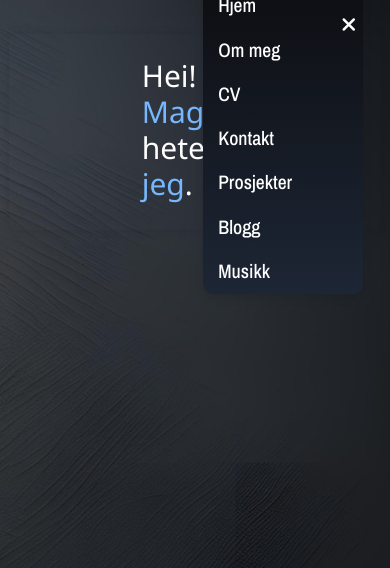
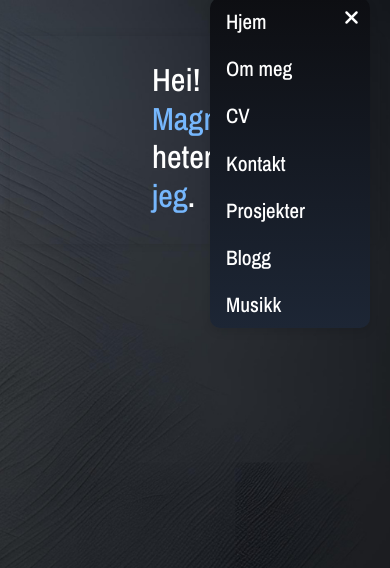
Before and after one commit to OpusMag/magnuslyngra.no, a PHP site: page /index.html in a window 390 px wide, after a click that opens the changed part. Shown: the top 568 px of the page. Run offline with PHP 8.4, Linux system fonts and the light colour scheme; some libraries are stand-ins or nearby versions.

Commit message:
Fixing mobile navbar

```diff
--- a/www/blogg.html
+++ b/www/blogg.html
@@ -51,7 +51,7 @@
             });
             </script>
           <!-- Second navbar: visible on smaller screens -->
-          <div class="collapse w3-animate-opacity" id="navbarNav">
+          <div class="collapse" id="navbarNav">
             <a class="nav-link" href="index.html">Hjem</a>
             <a class="nav-link" href="ommeg.html">Om meg</a>
             <a class="nav-link" href="cv.html">CV</a>
--- a/www/cover.css
+++ b/www/cover.css
@@ -871,25 +871,6 @@ p {
   z-index: 1000;
 }
 
-.nav-mobile {
-  padding: 1%;
-  margin-top: 1rem;
-  justify-content: end;
-  position: relative;
-  z-index: 1000;
-
-}
-
-.navbar-toggler {
-  display: none;
-  margin-top: 2px;
-  margin-right: 2px;
-}
-
-.collapse {
-  display: none;
-}
-
 .nav-masthead .nav-link {
   padding: 0.3rem 0;
   font-weight: 700;
@@ -921,14 +902,12 @@ p {
 /* Show the second navbar and the toggle button on smaller screens */
 @media (max-width: 1023.98px) {
   .navbar-toggler {
-    display: block;
     width: 40px;
     height: 40px;
     font-size: 20px;
     background: linear-gradient(to bottom, #ffffff, #e1e1e1);
     float: inline-end;
     margin-right: 1px;
-    /*border-radius: 10px;*/
     position: relative;
     z-index: 1001;
     border: none;
@@ -936,32 +915,28 @@ p {
 
   .navbar-toggler.toggled {
     background: transparent;
-    color: #fff;
+    color: #ffffff;
 }
 
   .collapse {
-    display: none;
+    right: 10px;
     position: absolute;
-    margin-top: 90px;
-    top: 100%;
-    right: 10px;
-    transform: translateY(-50%);
     background: linear-gradient(to bottom, #0d0e12, #1d2635);
     border-radius: 10px;
     height: auto;
     width: 160px;
     box-shadow: 0 4px 8px rgba(0, 0, 0, 0.1);
     overflow: hidden;
-    z-index: 1000;
     opacity: 0;
-    visibility: hidden;
-    transition: opacity 0.3s ease, visibility 0.3s ease;
+    visibility: visible;
+    transform: translateY(-100%);
+    transition: transform 0.2s ease;
   }
 
   .collapse.show {
-    display: block;
+    visibility: visible;
     opacity: 1;
-    visibility: visible;
+    transform: translateY(0);
 }
 
 /* Footer */
--- a/www/cv.html
+++ b/www/cv.html
@@ -69,7 +69,7 @@
             });
             </script>
           <!-- Second navbar: visible on smaller screens -->
-          <div class="collapse w3-animate-opacity" id="navbarNav">
+          <div class="collapse" id="navbarNav">
             <a class="nav-link" href="index.html">Hjem</a>
             <a class="nav-link" href="ommeg.html">Om meg</a>
             <a class="nav-link active" href="cv.html">CV</a>
--- a/www/index.html
+++ b/www/index.html
@@ -21,7 +21,6 @@
     <link rel="icon" type="image/png" sizes="32x32" href="/favicon_io/favicon-32x32.png">
     <link rel="icon" type="image/png" sizes="16x16" href="/favicon_io/favicon-16x16.png">
     <link rel="manifest" href="/favicon_io/site.webmanifest">
-    <link rel="stylesheet" href="w3.css">
     <link href="https://stackpath.bootstrapcdn.com/bootstrap/4.5.2/css/bootstrap.min.css" rel="stylesheet">
     <link rel="preload" href="https://cdnjs.cloudflare.com/ajax/libs/font-awesome/6.0.0-beta3/css/all.min.css" as="style" onload="this.onload=null;this.rel='stylesheet'">
     <noscript><link rel="stylesheet" href="https://cdnjs.cloudflare.com/ajax/libs/font-awesome/6.0.0-beta3/css/all.min.css"></noscript>
@@ -69,7 +68,7 @@
             });
           </script>
           <!-- Second navbar: visible on smaller screens -->
-          <div class="collapse w3-animate-opacity" id="navbarNav">
+          <div class="collapse" id="navbarNav">
             <a class="nav-link active" href="index.html">Hjem</a>
             <a class="nav-link" href="ommeg.html">Om meg</a>
             <a class="nav-link" href="cv.html">CV</a>
--- a/www/kontakt.html
+++ b/www/kontakt.html
@@ -55,7 +55,7 @@
             });
             </script>
           <!-- Second navbar: visible on smaller screens -->
-          <div class="collapse w3-animate-opacity" id="navbarNav">
+          <div class="collapse" id="navbarNav">
             <a class="nav-link" href="index.html">Hjem</a>
             <a class="nav-link" href="ommeg.html">Om meg</a>
             <a class="nav-link" href="cv.html">CV</a>
--- a/www/ommeg.html
+++ b/www/ommeg.html
@@ -34,7 +34,7 @@
             <i class="fa fa-bars" aria-hidden="true"></i>
           </button>
           <!-- Second navbar: visible on smaller screens -->
-          <div class="collapse w3-animate-opacity" id="navbarNav">
+          <div class="collapse" id="navbarNav">
             <a class="nav-link" href="index.html">Hjem</a>
             <a class="nav-link active" href="ommeg.html">Om meg</a>
             <a class="nav-link" href="cv.html">CV</a>
--- a/www/prosjekter.html
+++ b/www/prosjekter.html
@@ -51,7 +51,7 @@
             });
             </script>
           <!-- Second navbar: visible on smaller screens -->
-          <div class="collapse w3-animate-opacity" id="navbarNav">
+          <div class="collapse" id="navbarNav">
             <a class="nav-link" href="index.html">Hjem</a>
             <a class="nav-link" href="ommeg.html">Om meg</a>
             <a class="nav-link" href="cv.html">CV</a>
```
